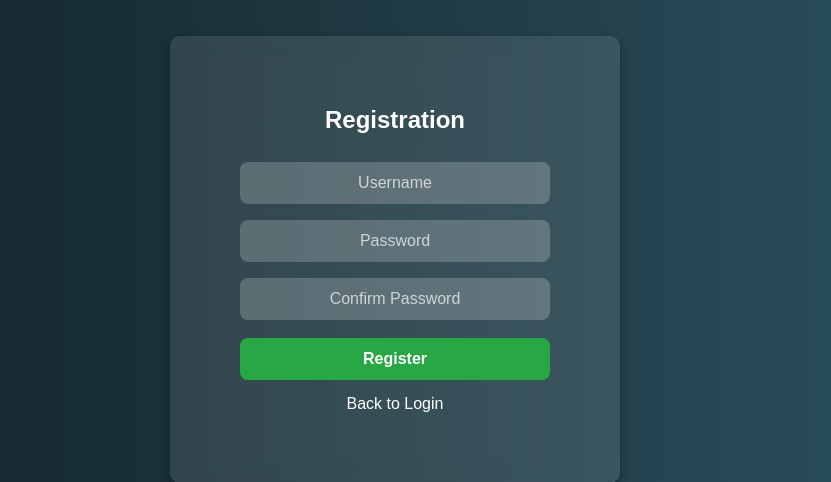
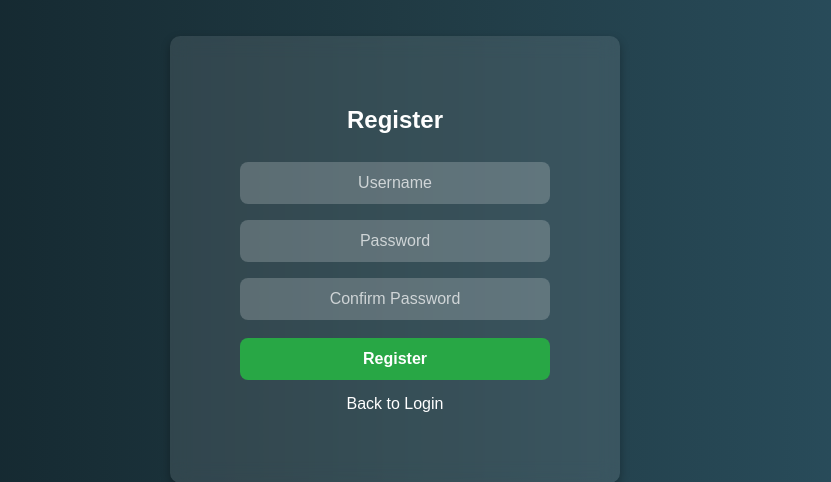
Before and after one commit to janella-may-pangilinan/hardwaremanagement, a PHP site: page /register.php in a window 1280 px wide. Shown: the part 141-623 px from the top of the page, without its empty margins (245-1076 px from the left). Run offline with PHP 8.4, Linux system fonts and the light colour scheme.

Commit message:
register- aira

```diff
--- a/register.php
+++ b/register.php
@@ -108,7 +108,7 @@
 <body>
 
 <div class="register-box">
-    <h2>Registration</h2>
+    <h2>Register</h2>
 
     <?php if (isset($_GET['error'])): ?>
         <p class="message error"><?php echo htmlspecialchars($_GET['error']); ?></p>
```
